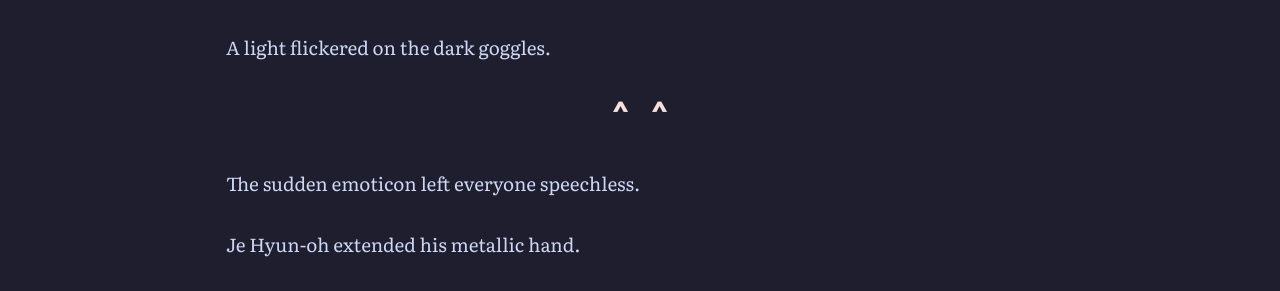
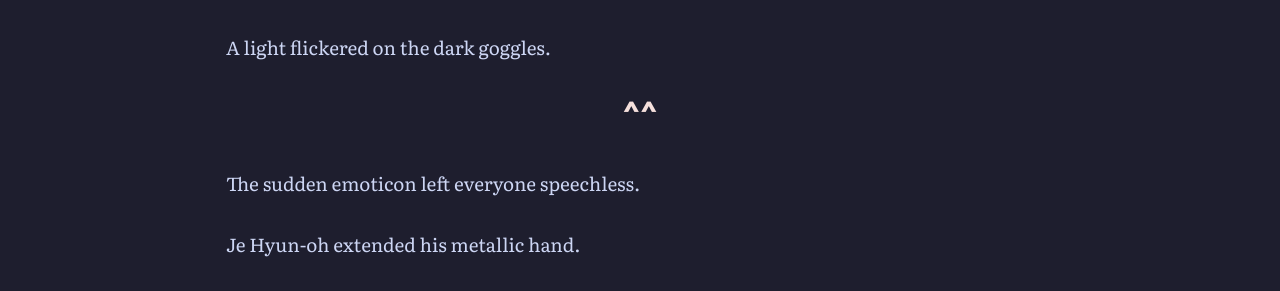
Before and after one commit to soleumn/soleumn.github.io, a Jekyll site: the page built from _posts/eoshinki/2026-09-01-ch27.md, in a window 1280 px wide and 900 px high, scrolled down 9931 px. Shown: the part 169-460 px from the top of the window. Built offline with Jekyll 4.4.1, drawn with Linux system fonts in a browser that asks for light colours; some web fonts are replaced; comment, search, counter and statistics services are not loaded.

Commit message:
Update 2026-09-01-ch27.md

```diff
--- a/_posts/eoshinki/2026-09-01-ch27.md
+++ b/_posts/eoshinki/2026-09-01-ch27.md
@@ -263,7 +263,7 @@ It was a vision granted only to them, invisible to everyone else.
 
 A light flickered on the dark goggles.
 
-# **<center>^ &nbsp; ^</center>**
+# **<center>^^</center>**
 
 The sudden emoticon left everyone speechless.
 
```
